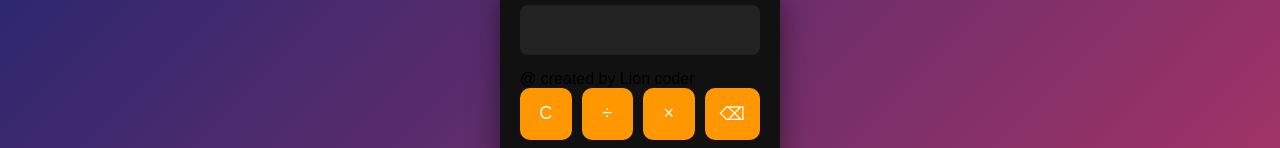
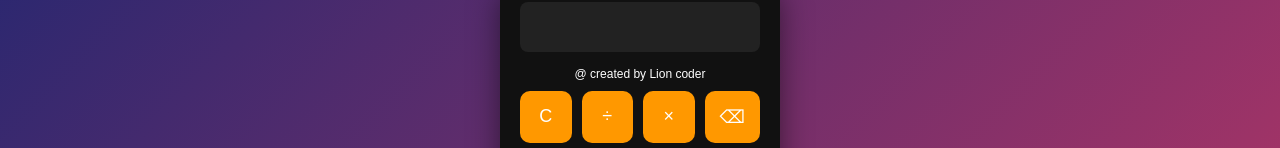
Before and after one commit to divesh012/calculator, a plain HTML site: page index.html in a window 1280 px wide. Shown: the part 206-354 px from the top of the page. Drawn offline with Linux system fonts and the light colour scheme.

Commit message:
Add tag styling to index.css

```diff
--- a/index.css
+++ b/index.css
@@ -20,7 +20,12 @@ body {
     width: 280px;
     box-shadow: 0 10px 30px rgba(0,0,0,0.5);
 }
-
+.tag{
+    text-align: center;
+    color: #fff;
+    font-size: 12px;
+    margin-bottom: 10px;
+}
 #display {
     width: 100%;
     height: 50px;
```
